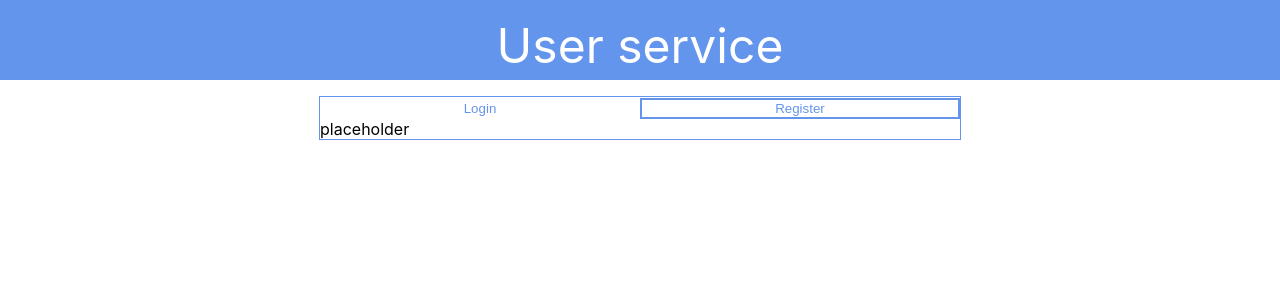
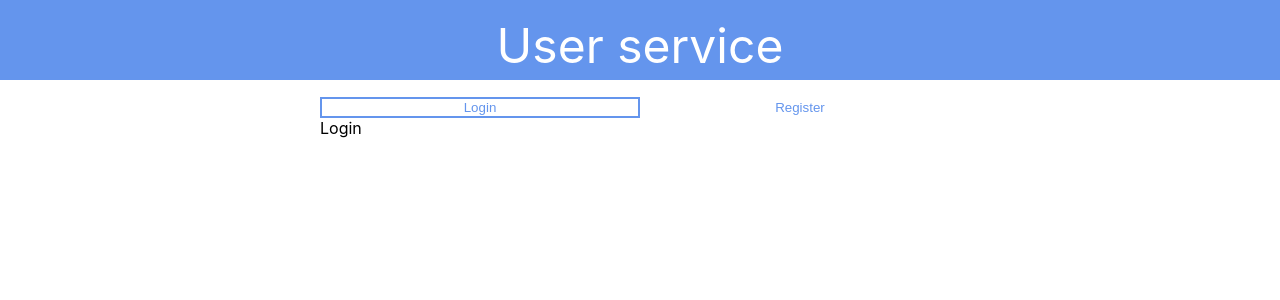
Before and after one commit to mariusfa/user-service, a React (Create React App) app in the folder client/: page / in a window 1280 px wide. Shown: the top 300 px of the page. Built offline with nearby package versions, Linux system fonts and the light colour scheme.

Commit message:
Implement login/register buttons.
Handle tab buttons

```diff
--- a/client/src/App.js
+++ b/client/src/App.js
@@ -1,5 +1,6 @@
-import React, { Component } from "react";
+import React, { useState } from "react";
 import styled from 'styled-components';
+import { TabButton } from './components/Buttons';
 
 
 const AppContainer = styled.div`
@@ -21,23 +22,7 @@ const AppText = styled.div`
 
 const UserContainer = styled.div`
   margin: 1rem auto;
-  border: 1px solid cornflowerblue;
-  width: 50%;
-`;
-
-
-const LoginTabButton = styled.button`
-  color: cornflowerblue;
-  background-color: white;
   border: none;
-  width: 50%;
-`;
-
-
-const RegisterTabButton = styled.button`
-  color: cornflowerblue;
-  background-color: white;
-  border: 2px solid cornflowerblue;
   width: 50%;
 `;
 
@@ -47,6 +32,12 @@ const TabContainer = styled.div`
 `;
 
 function App() {
+  const [isLogin, setLogin] = useState(true);
+
+  function onSelect() {
+    setLogin(!isLogin);
+  }
+
   return(
     <div>
       <AppHeader>
@@ -56,10 +47,14 @@ function App() {
       </AppHeader>
       <UserContainer>
         <TabContainer>
-          <LoginTabButton>Login</LoginTabButton>
-          <RegisterTabButton>Register</RegisterTabButton>
+          <TabButton clicked={isLogin} onClick={onSelect}>Login</TabButton>
+          <TabButton clicked={!isLogin} onClick={onSelect}>Register</TabButton>
         </TabContainer>
-        placeholder
+        {isLogin ? (
+          <div>Login</div>
+        ) : (
+          <div>Register</div>
+        )}
       </UserContainer>
     </div>
   );
--- /dev/null
+++ b/client/src/components/Buttons.js
@@ -0,0 +1,11 @@
+import styled from 'styled-components';
+
+const TabButton = styled.button`
+  color: cornflowerblue;
+  background-color: white;
+  border: ${props => props.clicked ? "2px solid cornflowerblue" : "none" };
+  width: 50%;
+  outline: none;
+`;
+
+export { TabButton };
```
